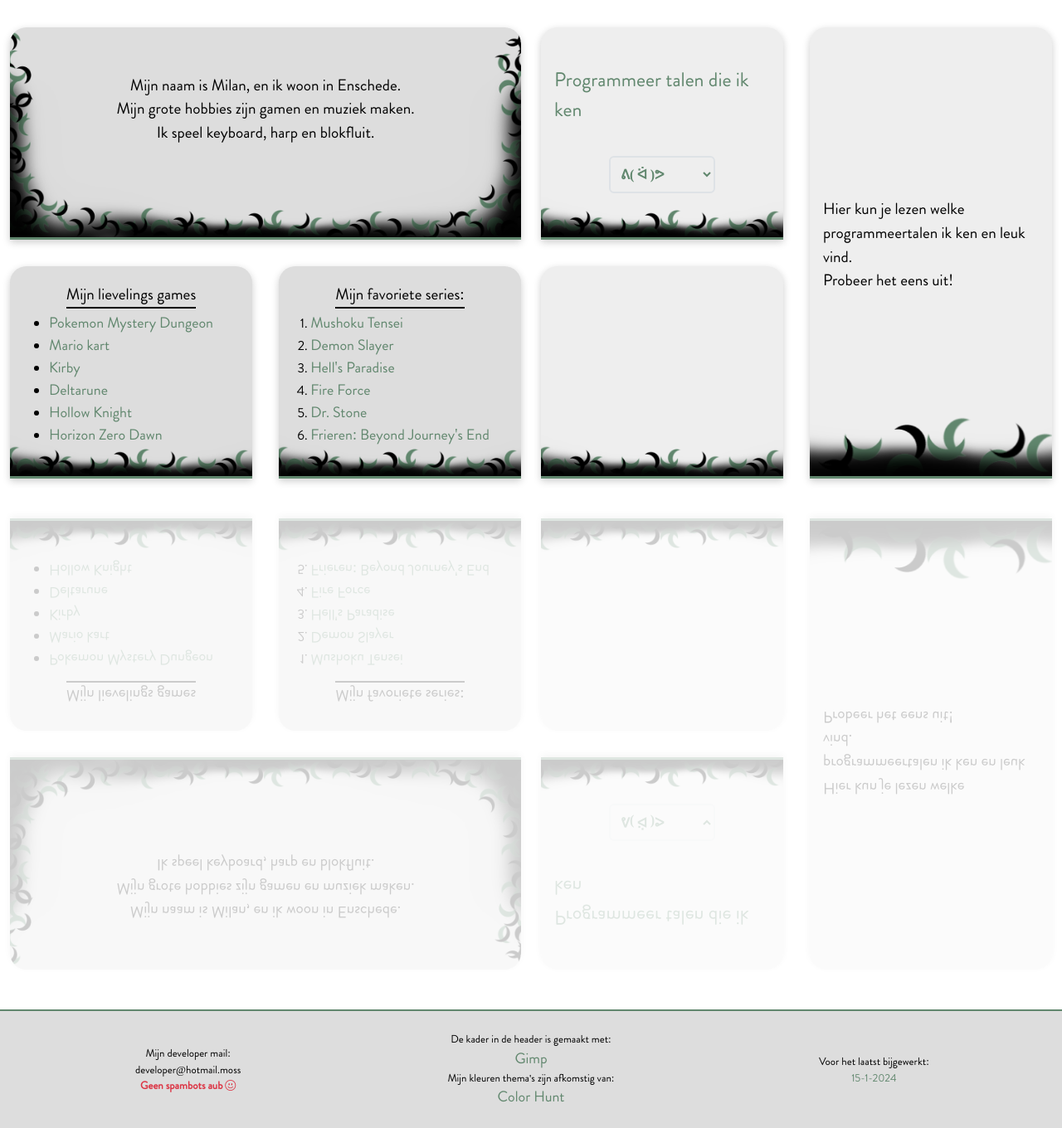
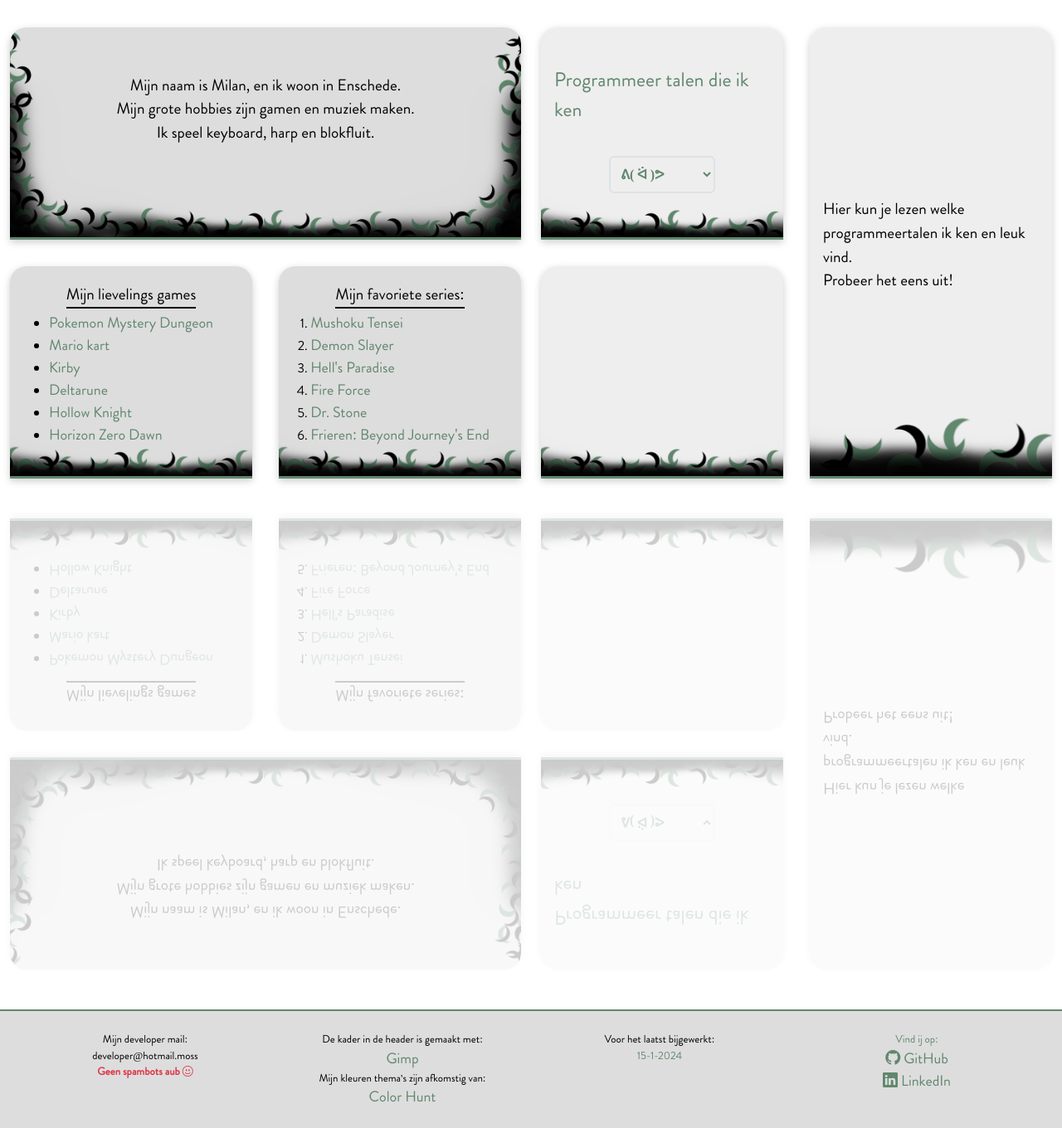
Before and after one commit to Milan-Pallas/dev_portfolio, a PHP site: page /index.php in a window 1280 px wide. Shown: the part 543-1903 px from the top of the page at 83% size. Run offline with PHP 8.4, Linux system fonts and the light colour scheme; data comes from the database, SQL or seed files in the repository.

Commit message:
footer geupdate

```diff
--- a/webelementen/footer.php
+++ b/webelementen/footer.php
@@ -1,19 +1,24 @@
 <footer class="container-fluid mt-auto py-3">
-    <div class="container-fluid p-2 d-flex flex-row align-items-center justify-content_between">
-        <div class="container col-4 d-flex flex-column align-items-center footer_div">
+    <div class="container-fluid p-2 d-flex flex-row align-items-start justify-content_between">
+        <div class="container col-3 d-flex flex-column align-items-center footer_div">
             <p>Mijn developer mail:</p>
             <p>developer@hotmail.moss</p>
             <p class="text-danger fw-semibold">Geen spambots aub <i class="bi bi-emoji-smile"></i></p>
         </div>
-        <div class="container col-4 d-flex flex-column align-items-center justify-content-center footer_div">
+        <div class="container col-3 d-flex flex-column align-items-center justify-content-center footer_div">
             <p>De kader in de header is gemaakt met:</p>
             <p><a href="https://www.gimp.org/">Gimp</a></p>
             <p>Mijn kleuren thema's zijn afkomstig van:</p>
             <p><a href="https://colorhunt.co/">Color Hunt</a></p>
         </div>
-        <div class="container col-4 d-flex flex-column align-items-center justify-content-center footer_div">
+        <div class="container col-3 d-flex flex-column align-items-center justify-content-center footer_div">
             <p>Voor het laatst bijgewerkt:</p>
             <p class="highlight">15-1-2024</p>
         </div>
+        <div class="container col-3 d-flex flex-column align-items-center justify-content-center footer_div">
+            <p class="highlight">Vind ij op:</p>
+            <p><a href="https://github.com/Milan-Pallas"><i class="bi bi-github"></i> GitHub</a></p>
+            <p><a href="https://www.linkedin.com/in/milan-pallas-b719b0281/"><i class="bi bi-linkedin"></i> LinkedIn</a></p>
+        </div>
     </div>
 </footer>
```
